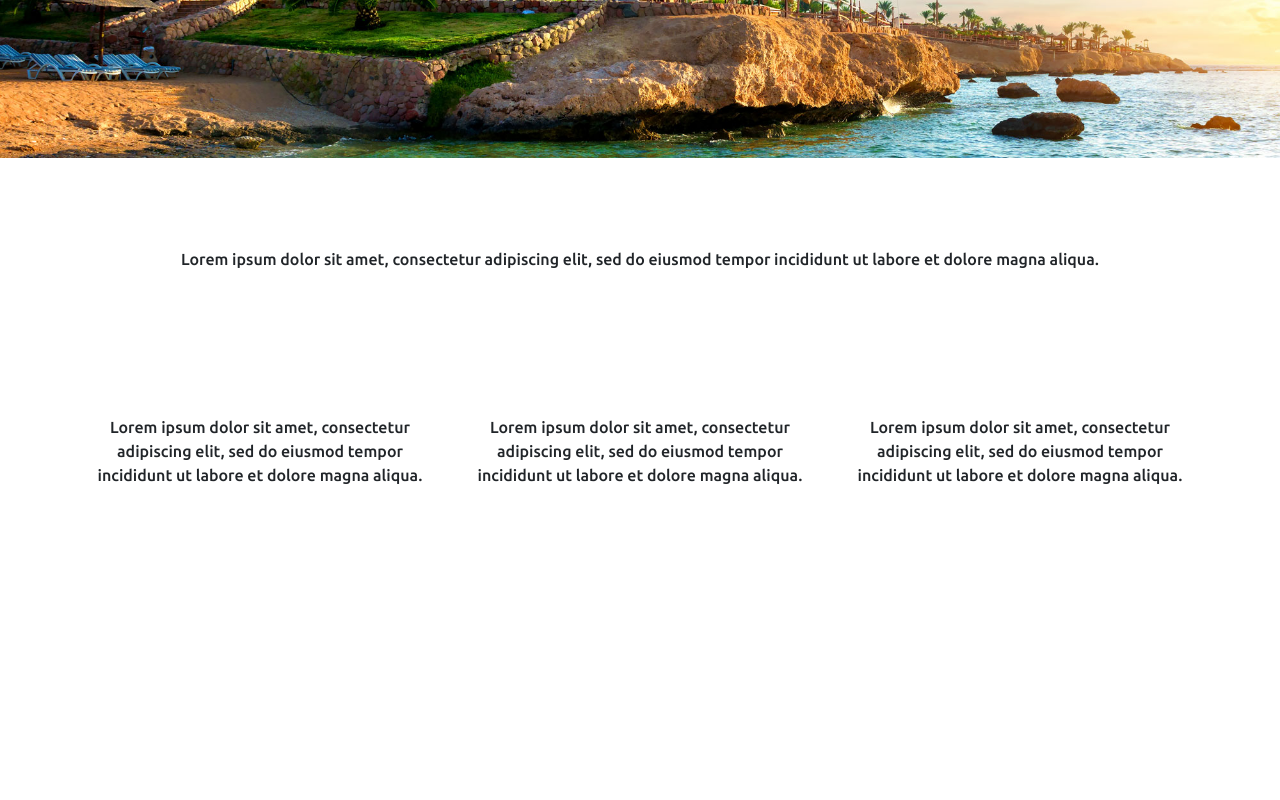
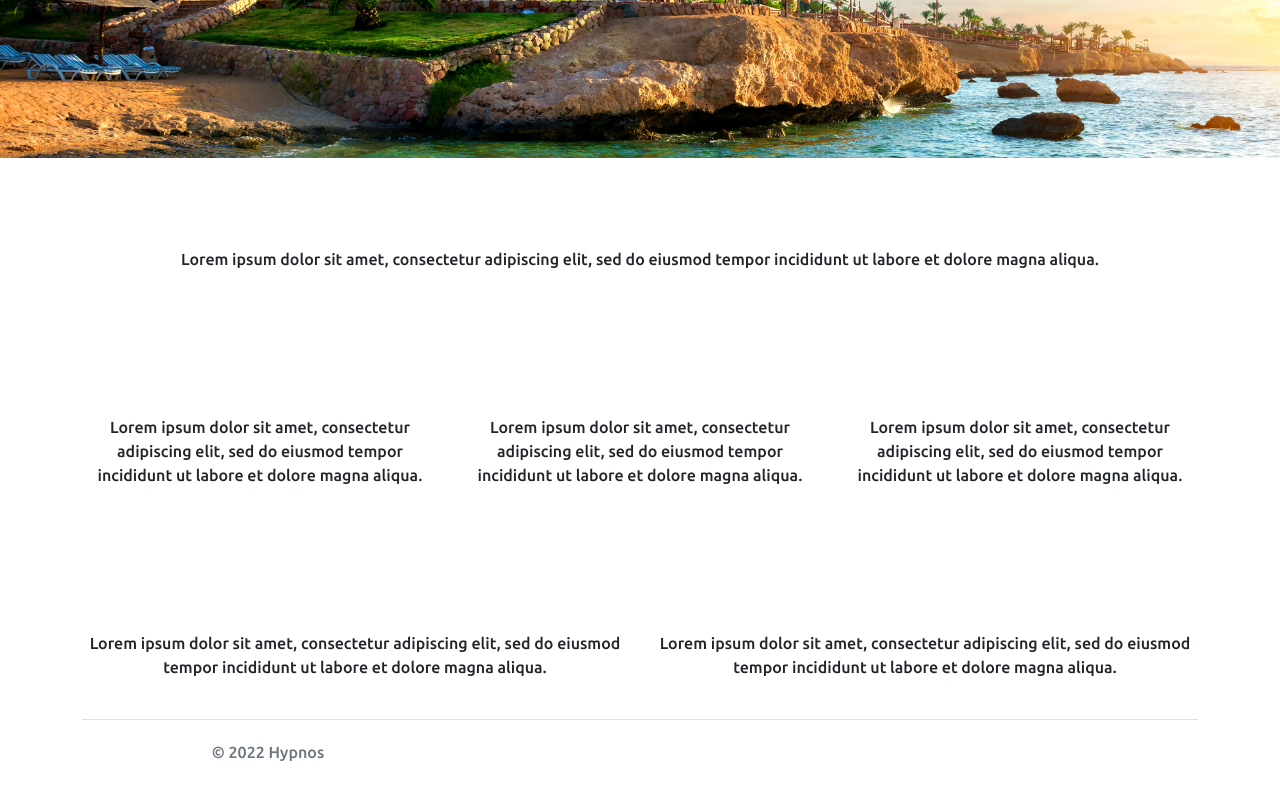
Before and after one commit to pierro7583/ECF_HYPNOS_FINAL, a React (Create React App) app in the folder ecf_1/: page / in a window 1280 px wide. Shown: the part 548-1348 px from the top of the page. Before the commit the page ends 1051 px from the top, so only its background shows below. Built offline with nearby package versions, Linux system fonts and the light colour scheme.

Commit message:
integration footer

```diff
--- a/ecf_1/src/App.css
+++ b/ecf_1/src/App.css
@@ -54,7 +54,3 @@ a, .container{
   align-items: center;
   margin: auto;
 }
-
-.box{
-
-}
--- a/ecf_1/src/Components/Acceuil/Acceuil.js
+++ b/ecf_1/src/Components/Acceuil/Acceuil.js
@@ -53,6 +53,49 @@ export default function Acceuil() {
   </div>
 </div>
 
+
+
+ <div className="container Acceuil_2">
+  <div className="row">
+    <div className="col">
+      <p>Lorem ipsum dolor sit amet,
+           consectetur adipiscing elit, sed do eiusmod tempor incididunt
+            ut labore et dolore magna
+            aliqua.
+            </p>
+    </div>
+
+    <div className="col">
+    <p>Lorem ipsum dolor sit amet,
+           consectetur adipiscing elit, sed do eiusmod tempor incididunt
+            ut labore et dolore magna
+            aliqua.
+            </p>
+    </div>
+  </div>
+</div>
+
+
+
+
+<div class="container">
+  <footer class="d-flex flex-wrap justify-content-between align-items-center py-3 my-4 border-top">
+    <p class="col-md-4 mb-0 text-muted">&copy; 2022 Hypnos</p>
+
+    <a href="/" class="col-md-4 d-flex align-items-center justify-content-center mb-3 mb-md-0 me-md-auto link-dark text-decoration-none">
+      <svg class="bi me-2" width="40" height="32"></svg>
+    </a>
+
+
+  </footer>
+</div>
+
+
+
+
+
+
+
     </div>
   )
 }
```
